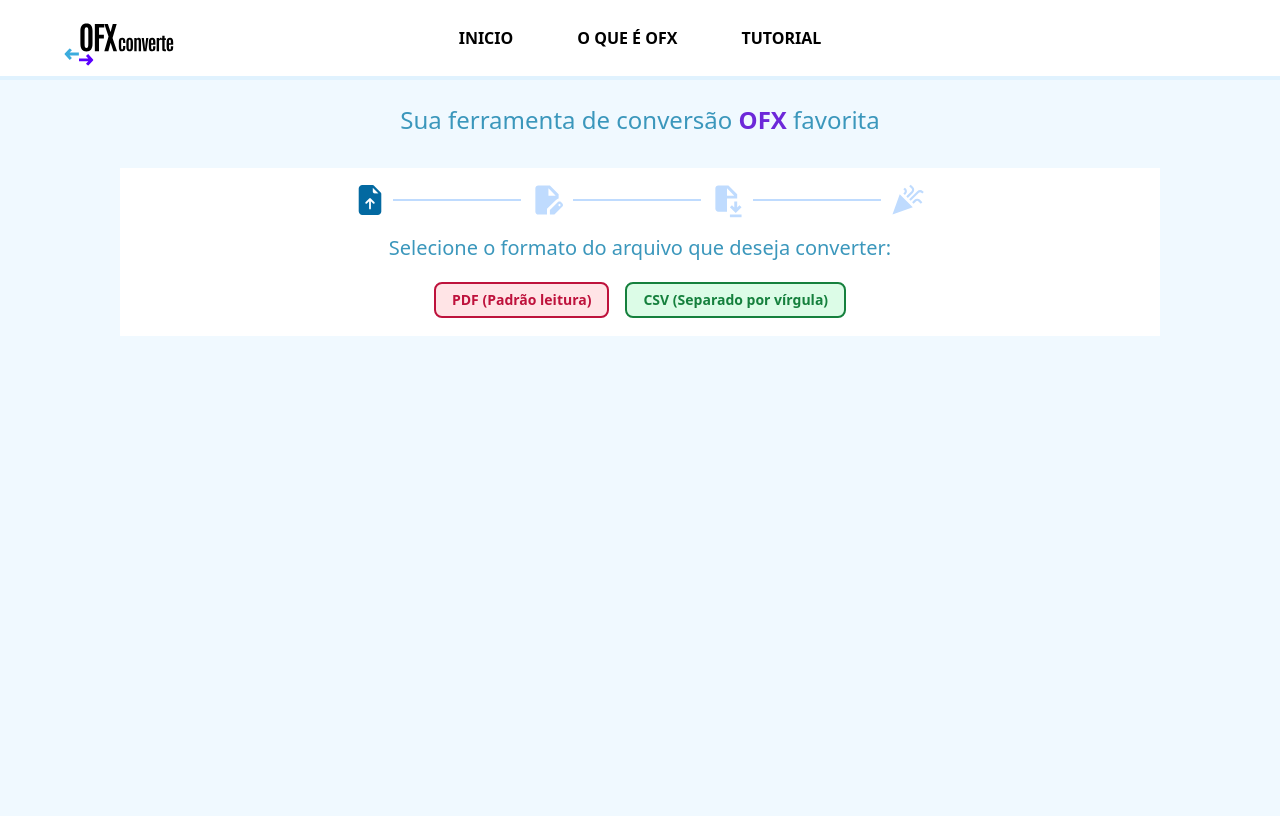
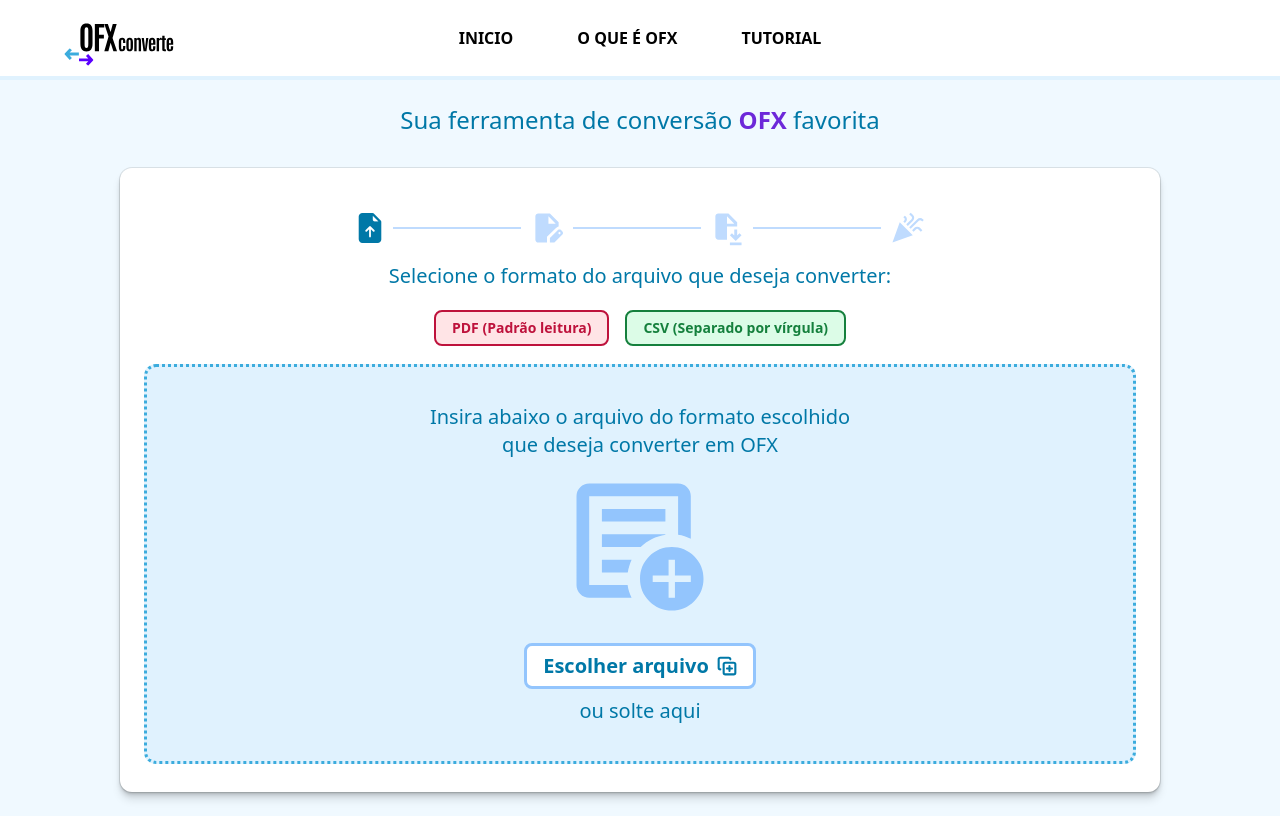
Before and after one commit to lanicoly/OFXconverte, a React (Vite) app: page / in a window 1280 px wide. Built offline with nearby package versions, Linux system fonts and the light colour scheme.

Commit message:
drag and drop + botão seleção de arquivo (incompleto)

```diff
--- a/package.json
+++ b/package.json
@@ -12,7 +12,8 @@
   "dependencies": {
     "lucide-react": "^0.419.0",
     "react": "^18.3.1",
-    "react-dom": "^18.3.1"
+    "react-dom": "^18.3.1",
+    "react-dropzone": "^14.2.3"
   },
   "devDependencies": {
     "@svgr/webpack": "^8.1.0",
--- a/src/app.tsx
+++ b/src/app.tsx
@@ -1,22 +1,56 @@
 import { FileEdit } from './componentes/fileEdit';
-import { useState } from "react";
+import { useCallback, useState } from "react";
 import { FileSave } from './componentes/fileSave';
 import { Celebration } from './componentes/celebration';
+import { CopyPlus } from 'lucide-react';
+import { useDropzone } from 'react-dropzone';
+import { AddNotes } from './componentes/addNotes';
 
 export function App() {
   // aqui deixamos guardado o id do único item do menu que estará como selecionado e indicamos a maneira de mudar o item que está guardado
   const [qualItemMenuSelecionado, setQualItemMenuSelecionado] = useState(''); //como optei por deixar o id como string, deixei as aspas
 
+  const [isIconeHover, setIsIconeHover] = useState(false); //fiz esse estado para identificar se o mouse passou em cima ou nao do botão
+
+  const [file, setFile] = useState<File | null>(null); //essa parte indica que meu estado guarda ou nenhum ou 1 arquivo do tipo File
+
+  if (file) return null; //só pra não fazer nada no momento
+
+  const onDrop = useCallback((files: File[]) => {
+    setFile(files[0]); //nessa parte, estamos indicando que não será colocando um arquivo atrás do outro, mas sim que o arquivo selecionado vai ser o único que constará em 'files'
+    console.log('Arquivo carregado');
+  }, []);
+
+  const dropzone = useDropzone({
+    onDrop,
+    accept: {
+      'application/pdf': ['.pdf'] //tipo de arquivo aceito no momento: PDF
+    },
+    noClick: true, // esse noClick impede que o clique na area de dropzone abra o explorador de arquivos
+    noKeyboard: true, // esse noKeyboard impede que o teclado possa abrir o explorador de arquivos
+  });
+
+  const { getRootProps, getInputProps, isDragActive } = dropzone;
+
   //essa função recebe como parâmetro o id do item selecionado por clique e muda o id guardado em "qualItemMenuSelecionado" para ele
-  function selecionarItemMenu(itemId:string) {
+  function selecionarItemMenu(itemId: string) {
     setQualItemMenuSelecionado(itemId);
   };
 
+  //aqui ele vai reagir para a estrutura toda do botao se somente o botão já estiver hover ou nao no caso do false
+  function colocarHoverIcone() {
+    setIsIconeHover(true);
+  }
+
+  function tirarHoverIcone() {
+    setIsIconeHover(false);
+  }
+
   //aqui temos todos os itens âncora do menu, aonde o link será usado para navegar e o label será o texto escrito nele
   const menuItems = [
-    { id: 'item-menu-1', link:'inicio', label: 'INICIO' },
-    { id: 'item-menu-2', link:'conceito-ofx', label: 'O QUE É OFX' },
-    { id: 'item-menu-3', link:'tutorial', label: 'TUTORIAL' }
+    { id: 'item-menu-1', link: 'inicio', label: 'INICIO' },
+    { id: 'item-menu-2', link: 'conceito-ofx', label: 'O QUE É OFX' },
+    { id: 'item-menu-3', link: 'tutorial', label: 'TUTORIAL' }
   ];
 
   return (
@@ -39,8 +73,7 @@ export function App() {
                 onClick={() => selecionarItemMenu(item.id)}
 
                 //aqui está sendo feito uma verificação para estilizar o item. se o valor guardado na variável lá de cima for igual ao id do item, entao o item ficara azul e mais destacado. se não, ficará preto e ao passar o mouse ficará roxinho
-              className={`${
-                qualItemMenuSelecionado === item.id
+                className={`${qualItemMenuSelecionado === item.id
                     ? 'text-azul-logo font-bold' //esse 'azul-logo' é uma cor específica que criei para se adequar ao protótipo
                     : 'text-black hover:text-roxao' //esse 'roxao' é uma cor específica que criei para se adequar ao protótipo
                   }`}
@@ -55,20 +88,20 @@ export function App() {
       {/* fim menu */}
 
       {/* main */}
-      <div className="text-xl w-full text-center space-y-8 mt-6">
+      <div className="text-xl w-full text-center space-y-8 mt-6 mb-6">
 
-        {/* essa cor 'azul-texto' é uma cor específica que criei para se adequar ao protótipo */}
-        <p className="text-azul-texto font-medium text-2xl">Sua ferramenta de conversão <strong className="text-roxao font-bold">OFX</strong> favorita</p>
+        {/* essa cor 'azulao' é uma cor específica que criei para se adequar ao protótipo */}
+        <p className="text-azulao font-medium text-2xl">Sua ferramenta de conversão <strong className="text-roxao font-bold">OFX</strong> favorita</p>
 
         {/* área de conversão */}
-        <div className='bg-white w-[1040px] m-auto'>
+        <div className='bg-white w-[1040px] m-auto rounded-xl py-7 px-6 gap-3 shadow-shape'>
 
           {/* cabeçalho da área de conversão */}
           <div className="w-full space-y-3 px-2.5 py-2.5">
 
             {/* passo a passo */}
             <div className="flex items-center gap-2 w-full px-2 py-1 justify-center">
-            <i className="bi bi-file-earmark-arrow-up-fill text-sky-700 text-3xl"></i>
+              <i className="bi bi-file-earmark-arrow-up-fill text-azulao text-3xl"></i>
               <div className="h-[2px] w-32 bg-blue-200"></div>
               <FileEdit color="#bfdbfe" size={36} />
               <div className="h-[2px] w-32 bg-blue-200"></div>
@@ -78,7 +111,7 @@ export function App() {
             </div>
             {/* fim passo a passo */}
 
-          <p className='text-azul-texto text-xl font-medium'>Selecione o formato do arquivo que deseja converter:</p>
+            <p className='text-azulao text-xl font-medium'>Selecione o formato do arquivo que deseja converter:</p>
 
             {/* botoes */}
             <div className='flex items-center gap-4 py-2 justify-center'>
@@ -94,6 +127,48 @@ export function App() {
           </div>
           {/* fim cabeçalho da área de conversão */}
 
+          {/* parte de seleção de arquivo */}
+          <div {...getRootProps()} //nessa parte como um todo podemos jogar o arquivo desejado
+            className='flex flex-col items-center justify-center bg-sky-100 py-9 px-4 gap-6 rounded-xl border-[3px] border-dotted border-azul-logo hover:bg-sky-150 hover:border-azulao'
+          >
+            <p className='text-azulao font-medium text-xl'>Insira abaixo o arquivo do formato escolhido <br />que deseja converter em OFX</p>
+
+            {/* esse isDragActive vem direto da biblioteca e serve pra identificar se estamos com um arquivo em cima na área de drag and drop. caso esteja o icone muda de cor */}
+            <AddNotes color={isDragActive ? "#0078A7" : "#93c5fd"} size={128} />
+
+            <div className='space-y-2'>
+              <input
+                id='dropzone-file'
+                type='file'
+                {...getInputProps()}
+                className='hidden'
+              />
+
+              {/* essa parte eu fiz para que, ao passar o mouse, tanto o botao quanto o icone mudem de cor. usando apenar o atributo 'hover' do tailwind isso não ocorre e teria que passar o mouse exatamente em cima do icone e não só do botão */}
+              {isIconeHover ? (
+                <button
+                  onMouseLeave={tirarHoverIcone} //ao estar 'hover' ele fica roxo e ao tirar o mouse ele fica normal
+                  onClick={() => document.getElementById('dropzone-file')?.click()} //aqui habilita o clique somente para o botão mesmo
+                  className='px-4 py-1.5 rounded-lg bg-white border-roxao border-[3px] text-roxao font-semibold flex items-center gap-2'
+                >
+                  Escolher arquivo <CopyPlus className='text-roxao size-5' strokeWidth={2.5} />
+                </button>
+              ) : (
+                <button
+                  onMouseEnter={colocarHoverIcone} //caso nao esteja hover ele fica azul e ao colocar o mouse dentro fica hover
+                  onClick={() => document.getElementById('dropzone-file')?.click()}
+                  className='px-4 py-1.5 rounded-lg bg-white border-blue-300 border-[3px] text-azulao font-semibold flex items-center gap-2'
+                >
+                  Escolher arquivo <CopyPlus className='text-azulao size-5' strokeWidth={2.5} />
+                </button>
+              )}
+              <p className='text-azulao font-medium'>ou solte aqui</p>
+
+            </div>
+
+          </div>
+          {/* fim parte de seleção de arquivo */}
+
         </div>
         {/* fim área de conversão */}
 
--- /dev/null
+++ b/src/componentes/addNotes.tsx
@@ -0,0 +1,25 @@
+// esse arquivo representa um componente que é usado como ícone editável do arquivo App
+
+import React from 'react';
+
+//vamos pegar a cor e tamanho que são pegos como parâmetro ao chamar o componente
+interface IconProps {
+  color?: string;
+  size?: number;
+}
+
+//nessa parte jogamos a estrutura do svg base para construir o ícone substituindo os valores padrão de cor e size
+export const AddNotes: React.FC<IconProps> = ({ color = '#A2CFFE', size = 32, ...props }) => (
+<svg
+    width={size}
+    height={size}
+    viewBox="0 0 128 129"
+    fill="none"
+    xmlns="http://www.w3.org/2000/svg"
+    {...props}
+    >
+
+<path d="M12.8 115.7C9.28 115.7 6.26667 114.447 3.76 111.94C1.25333 109.433 0 106.42 0 102.9V13.3C0 9.78 1.25333 6.76667 3.76 4.26C6.26667 1.75333 9.28 0.5 12.8 0.5H102.4C105.92 0.5 108.933 1.75333 111.44 4.26C113.947 6.76667 115.2 9.78 115.2 13.3V56.18C113.173 55.22 111.093 54.3933 108.96 53.7C106.827 53.0067 104.64 52.5 102.4 52.18V13.3H12.8V102.9H51.52C51.84 105.247 52.3467 107.487 53.04 109.62C53.7333 111.753 54.56 113.78 55.52 115.7H12.8ZM12.8 102.9V13.3V52.18V51.7V102.9ZM25.6 90.1H51.68C52 87.86 52.5067 85.6733 53.2 83.54C53.8933 81.4067 54.6667 79.3267 55.52 77.3H25.6V90.1ZM25.6 64.5H64.64C68.0533 61.3 71.8667 58.6333 76.08 56.5C80.2933 54.3667 84.8 52.9267 89.6 52.18V51.7H25.6V64.5ZM25.6 38.9H89.6V26.1H25.6V38.9ZM96 128.5C87.1467 128.5 79.6 125.38 73.36 119.14C67.12 112.9 64 105.353 64 96.5C64 87.6467 67.12 80.1 73.36 73.86C79.6 67.62 87.1467 64.5 96 64.5C104.853 64.5 112.4 67.62 118.64 73.86C124.88 80.1 128 87.6467 128 96.5C128 105.353 124.88 112.9 118.64 119.14C112.4 125.38 104.853 128.5 96 128.5ZM92.8 115.7H99.2V99.7H115.2V93.3H99.2V77.3H92.8V93.3H76.8V99.7H92.8V115.7Z" fill={color}/>
+</svg>
+
+);
--- a/tailwind.config.js
+++ b/tailwind.config.js
@@ -10,9 +10,13 @@ export default {
         padrao: 'Lato',
       },
       colors: {
-        'azul-texto': '#3B97BC',
         'azul-logo': '#3CACDD',
         'roxao': '#6D28D9',
+        'azulao': '#0078A7',
+        'sky-150': '#D4EFFF'
+      },
+      boxShadow: {
+        shape: '0px 8px 8px rgba(0, 0, 0, 0.1), 0px 4px 4px rgba(0, 0, 0, 0.1), 0px 2px 2px rgba(0, 0, 0, 0.1), 0px 0px 0px 1px rgba(0, 0, 0, 0.1), inset 0px 0px 0px 1px rgba(255, 255, 255, 0.03), inset 0px 1px 0px rgba(255, 255, 255, 0.03)'
       },
     },
   },
```
Also changed, not shown: public/add_notes.svg (added), 1 other file (tests, documents, lock files or other folders). Lines whose indentation alone changed are shown as unchanged.
